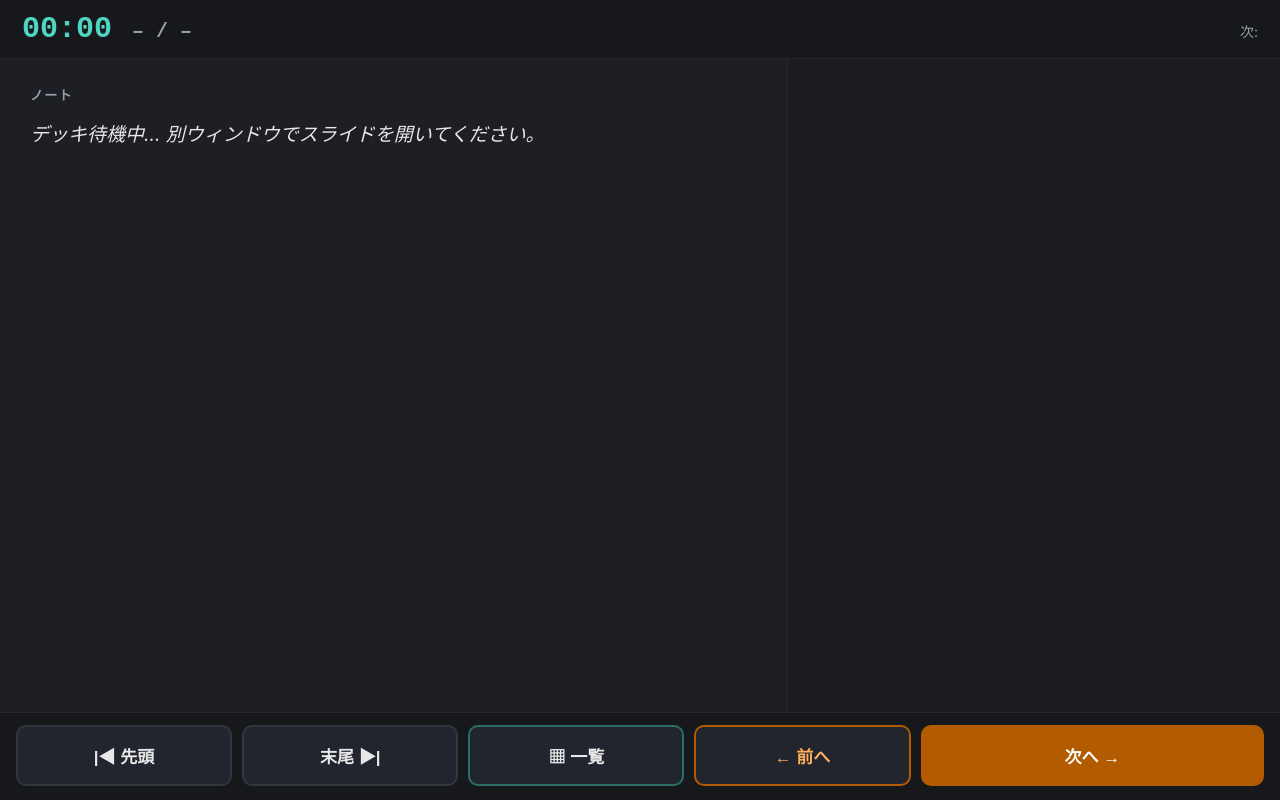
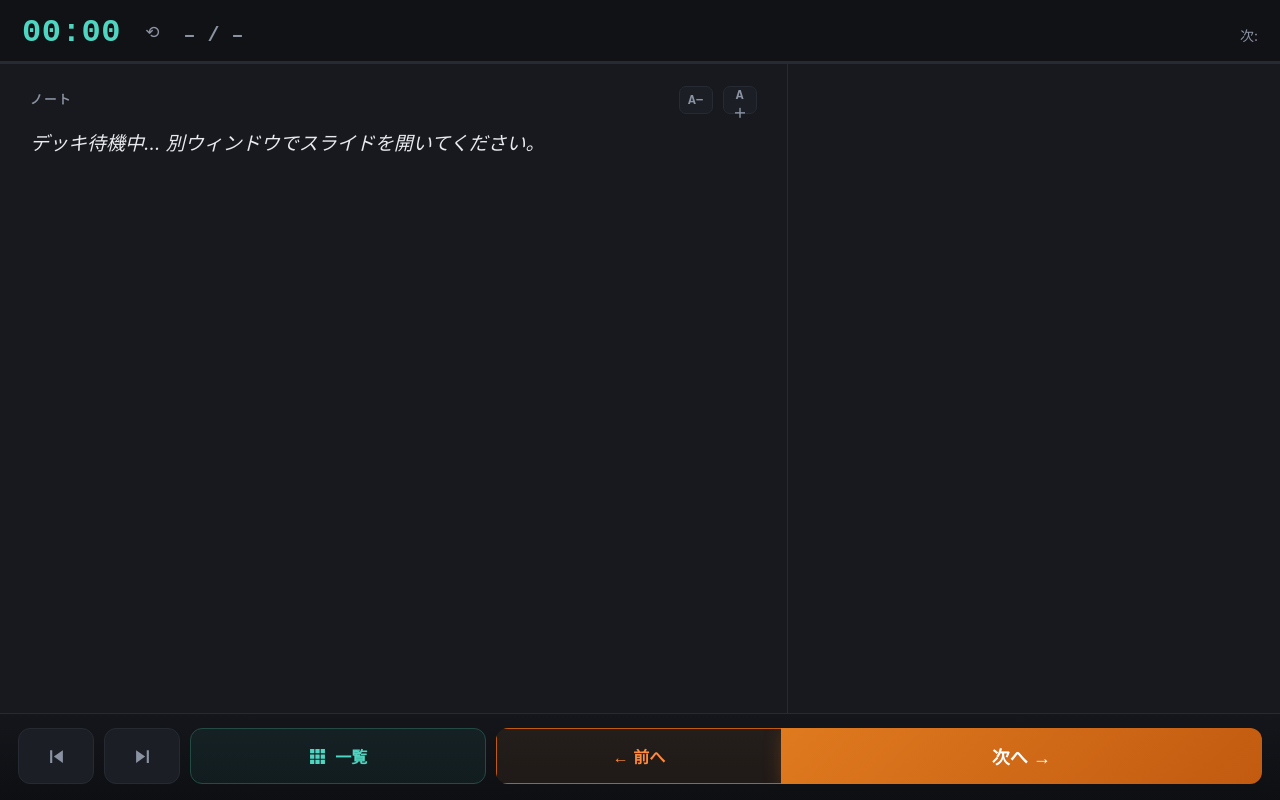
Before and after one commit to N283T/html-slide, a website: page template/presenter.html in a window 1280 px wide. Drawn offline with Linux system fonts and the light colour scheme.

Commit message:
feat: restyle the presenter console
- control row redesigned: icon-only first/last jumps, teal-tinted 一覧,
  and a joined 前へ/次へ pair with a gradient-filled 次へ (still one
  equal-height row, targets found by position)
- progress bar under the header (teal→orange, tracks slide position)
- notes font size A−/A＋ (14–34px, persisted in localStorage)
- one-click timer reset (⟲) next to the clock
- unified dark palette via CSS variables; current list row gets an
  accent border

```diff
--- a/core/presenter.js
+++ b/core/presenter.js
@@ -107,9 +107,27 @@
     el('current-title').textContent = msg.title || '';
     el('next-title').textContent = msg.nextTitle || '— 最後のスライド —';
     el('notes').innerHTML = msg.notes || '<em>このスライドにノートはありません。</em>';
+    const bar = document.querySelector('#progress > div');
+    if (bar) bar.style.width = ((msg.index + 1) / msg.total * 100) + '%';
     renderList();
     markCurrentTile();
   };
+
+  /* ---- notes font size (persisted) ---- */
+
+  let notesSize = 19;
+  try { notesSize = Number(localStorage.getItem('hs-notes-size')) || 19; } catch (_) {}
+
+  function applyNotesSize(delta) {
+    notesSize = Math.max(14, Math.min(34, notesSize + (delta || 0)));
+    el('notes').style.fontSize = notesSize + 'px';
+    try { localStorage.setItem('hs-notes-size', String(notesSize)); } catch (_) {}
+  }
+  applyNotesSize(0);
+  el('btn-notes-minus').addEventListener('click', function () { applyNotesSize(-2); });
+  el('btn-notes-plus').addEventListener('click', function () { applyNotesSize(2); });
+
+  el('btn-reset').addEventListener('click', function () { startedAt = Date.now(); });
 
   /* ---- controls ---- */
 
--- a/template/presenter.html
+++ b/template/presenter.html
@@ -5,80 +5,180 @@
 <title>Presenter — html-slide</title>
 <style>
   * { box-sizing: border-box; }
+  :root {
+    --bg: #101216;
+    --panel: #17191e;
+    --panel-2: #1b1e24;
+    --line: #262a32;
+    --fg: #e8eaef;
+    --muted: #8b93a3;
+    --accent: #ff8a3d;
+    --accent-deep: #c25a10;
+    --teal: #4fd6c2;
+  }
   body {
     margin: 0;
     height: 100vh;
     display: grid;
     grid-template-columns: 1.6fr 1fr;
-    grid-template-rows: auto 1fr auto;
-    gap: 1px;
-    background: #26282e;
-    color: #e8e8e8;
+    grid-template-rows: auto 3px 1fr auto;
+    background: var(--bg);
+    color: var(--fg);
     font: 15px/1.6 -apple-system, "Helvetica Neue", sans-serif;
   }
+
+  /* ---- header ---- */
   header {
     grid-column: 1 / -1;
     display: flex;
     align-items: baseline;
-    gap: 20px;
-    padding: 12px 22px;
-    background: #16181c;
+    gap: 18px;
+    padding: 14px 22px 10px;
   }
-  #clock { font: 700 30px ui-monospace, monospace; color: #4fd6c2; cursor: default; }
-  #position { font: 600 20px ui-monospace, monospace; color: #9aa0ab; }
+  #clock { font: 700 32px ui-monospace, monospace; color: var(--teal); letter-spacing: 0.02em; }
+  #btn-reset {
+    align-self: center;
+    border: none;
+    background: none;
+    color: var(--muted);
+    font-size: 17px;
+    cursor: pointer;
+    padding: 2px 6px;
+    border-radius: 6px;
+  }
+  #btn-reset:hover { color: var(--fg); background: var(--panel-2); }
+  #position { font: 600 20px ui-monospace, monospace; color: var(--muted); }
   #current-title { font-size: 18px; font-weight: 700; }
-  #next-wrap { margin-left: auto; color: #9aa0ab; font-size: 14px; }
-  #next-title { color: #e8e8e8; font-weight: 600; }
-  main { background: #1d1f24; padding: 26px 30px; overflow: auto; }
-  main h2 { margin: 0 0 12px; font-size: 13px; letter-spacing: 0.1em; color: #9aa0ab; }
-  #notes { font-size: 19px; line-height: 1.8; }
-  nav { background: #1a1c21; overflow: auto; padding: 14px 0; }
+  #next-wrap { margin-left: auto; color: var(--muted); font-size: 14px; }
+  #next-title { color: var(--fg); font-weight: 600; }
+
+  /* ---- progress ---- */
+  #progress { grid-column: 1 / -1; background: var(--line); }
+  #progress > div {
+    height: 100%;
+    width: 0;
+    background: linear-gradient(90deg, var(--teal), var(--accent));
+    transition: width 0.25s ease;
+  }
+
+  /* ---- notes / list ---- */
+  main {
+    background: var(--panel);
+    padding: 22px 30px;
+    overflow: auto;
+    border-right: 1px solid var(--line);
+  }
+  main .notes-head {
+    display: flex;
+    align-items: center;
+    gap: 10px;
+    margin-bottom: 12px;
+  }
+  main .notes-head h2 {
+    margin: 0;
+    font-size: 12.5px;
+    letter-spacing: 0.12em;
+    color: var(--muted);
+    flex: 1;
+  }
+  .notes-head button {
+    border: 1px solid var(--line);
+    background: var(--panel-2);
+    color: var(--muted);
+    border-radius: 7px;
+    width: 34px;
+    height: 28px;
+    font: 600 13px ui-monospace, monospace;
+    cursor: pointer;
+  }
+  .notes-head button:hover { color: var(--fg); border-color: #3a4050; }
+  #notes { font-size: 19px; line-height: 1.85; }
+  nav { background: var(--panel); overflow: auto; padding: 12px 0; }
   #list { list-style: none; margin: 0; padding: 0; }
-  #list li { padding: 7px 22px; cursor: pointer; color: #b9bec8; font-size: 14px; }
-  #list li:hover { background: #24262d; }
-  #list li.is-current { background: #2c3040; color: #fff; font-weight: 600; }
-  kbd { background: #2c2f37; border-radius: 4px; padding: 1px 6px; font-size: 12px; }
+  #list li {
+    padding: 7px 22px;
+    cursor: pointer;
+    color: var(--muted);
+    font-size: 14px;
+    border-left: 3px solid transparent;
+  }
+  #list li:hover { background: var(--panel-2); color: var(--fg); }
+  #list li.is-current {
+    background: var(--panel-2);
+    color: #fff;
+    font-weight: 600;
+    border-left-color: var(--accent);
+  }
+  kbd { background: #262a32; border-radius: 4px; padding: 1px 6px; font-size: 12px; }
 
-  /* ---- big control row ----
-   * One row of equal-width buttons: at a lectern the target is found
-   * by position, and a row of differently sized ones is harder to hit
-   * without looking. Only 次へ is filled, so the eye lands on the
-   * button pressed most; 前へ is the same hue outlined. */
+  /* ---- control row ----
+   * Equal-height row, found by position at a lectern. 次へ is the one
+   * filled button — the one pressed most — with 前へ joined to it as
+   * an outlined pair. Utility buttons sit left, quieter. */
   footer.controls {
     grid-column: 1 / -1;
     display: flex;
+    align-items: stretch;
     gap: 10px;
-    padding: 12px 16px 14px;
-    background: #16181c;
+    padding: 14px 18px 16px;
+    background: linear-gradient(180deg, #14161b, #0d0f13);
+    border-top: 1px solid var(--line);
   }
   .controls button {
-    flex: 1 1 0;
     display: flex;
     align-items: center;
     justify-content: center;
-    gap: 8px;
-    padding: 16px 0;
-    border: 2px solid #33363f;
-    border-radius: 10px;
-    background: #22252d;
-    color: #e8e8e8;
-    font-size: 17px;
+    gap: 9px;
+    border: 1px solid var(--line);
+    border-radius: 12px;
+    background: var(--panel-2);
+    color: var(--fg);
+    font-size: 16px;
     font-weight: 600;
     cursor: pointer;
+    padding: 15px 0;
+    transition: transform 0.1s ease, background 0.15s ease, border-color 0.15s ease;
   }
-  .controls button:hover { border-color: #565c69; }
-  .controls button.is-overview { border-color: #2b6f64; }
-  .controls button.is-overview:hover { border-color: #4fd6c2; }
-  .controls button.is-overview.is-on { background: #1d3833; border-color: #4fd6c2; }
-  .controls button.is-prev { border-color: #b35b00; color: #ffb05c; }
-  .controls button.is-prev:hover { background: #2a2118; }
-  .controls button.is-next {
-    background: #b35b00;
-    border-color: #b35b00;
+  .controls button:active { transform: scale(0.97); }
+  .controls svg { width: 17px; height: 17px; fill: currentColor; flex: none; }
+
+  .controls .jump { flex: 0 0 76px; color: var(--muted); }
+  .controls .jump:hover { color: var(--fg); border-color: #3a4050; }
+
+  .controls #btn-overview {
+    flex: 1;
+    color: var(--teal);
+    border-color: #234b44;
+    background: rgba(79, 214, 194, 0.06);
+  }
+  .controls #btn-overview:hover { border-color: var(--teal); }
+  .controls #btn-overview.is-on { background: rgba(79, 214, 194, 0.16); border-color: var(--teal); }
+
+  .controls .pair {
+    flex: 2.6;
+    display: flex;
+    gap: 0;
+    border-radius: 12px;
+    overflow: hidden;
+  }
+  .controls .pair button { border-radius: 0; }
+  .controls #btn-prev {
+    flex: 1;
+    color: var(--accent);
+    border: 1px solid var(--accent-deep);
+    border-right: none;
+    background: rgba(255, 138, 61, 0.07);
+  }
+  .controls #btn-prev:hover { background: rgba(255, 138, 61, 0.15); }
+  .controls #btn-next {
+    flex: 1.7;
+    font-size: 18px;
+    border: none;
+    background: linear-gradient(135deg, #e07a1f, var(--accent-deep));
     color: #fff;
-    flex-grow: 1.6;
+    box-shadow: 0 4px 18px rgba(224, 122, 31, 0.25);
   }
-  .controls button.is-next:hover { background: #cc6a00; border-color: #cc6a00; }
+  .controls #btn-next:hover { filter: brightness(1.1); }
 
   /* ---- slide overview overlay ---- */
   #overview {
@@ -100,10 +200,10 @@
     border: 2px solid #2c2f37;
     border-radius: 8px;
     overflow: hidden;
-    background: #17191e;
+    background: var(--panel);
   }
-  #overview .tile:hover { border-color: #b35b00; }
-  #overview .tile.is-current { border-color: #4fd6c2; }
+  #overview .tile:hover { border-color: var(--accent); }
+  #overview .tile.is-current { border-color: var(--teal); }
   #overview .tile img { display: block; width: 100%; aspect-ratio: 16/9; object-fit: cover; }
   #overview .tile .ph {
     display: flex;
@@ -128,22 +228,37 @@
 </head>
 <body>
 <header>
-  <span id="clock" title="r でリセット">00:00</span>
+  <span id="clock">00:00</span>
+  <button id="btn-reset" title="タイマーをリセット (r)">⟲</button>
   <span id="position">– / –</span>
   <span id="current-title"></span>
   <span id="next-wrap">次: <span id="next-title"></span></span>
 </header>
+<div id="progress"><div></div></div>
 <main>
-  <h2>ノート</h2>
+  <div class="notes-head">
+    <h2>ノート</h2>
+    <button id="btn-notes-minus" title="ノートの文字を小さく">A−</button>
+    <button id="btn-notes-plus" title="ノートの文字を大きく">A＋</button>
+  </div>
   <div id="notes"><em>デッキ待機中… 別ウィンドウでスライドを開いてください。</em></div>
 </main>
 <nav><ul id="list"></ul></nav>
 <footer class="controls">
-  <button id="btn-first" title="先頭へ (Home)">|◀ 先頭</button>
-  <button id="btn-last" title="末尾へ (End)">末尾 ▶|</button>
-  <button id="btn-overview" class="is-overview" title="スライド一覧 (o)">▦ 一覧</button>
-  <button id="btn-prev" class="is-prev" title="前へ (←)">← 前へ</button>
-  <button id="btn-next" class="is-next" title="次へ (→ / Space)">次へ →</button>
+  <button id="btn-first" class="jump" title="先頭へ (Home)">
+    <svg viewBox="0 0 16 16"><path d="M2 2h2v12H2zM14 2v12L5.5 8z"/></svg>
+  </button>
+  <button id="btn-last" class="jump" title="末尾へ (End)">
+    <svg viewBox="0 0 16 16"><path d="M12 2h2v12h-2zM2 2v12L10.5 8z"/></svg>
+  </button>
+  <button id="btn-overview" title="スライド一覧 (o)">
+    <svg viewBox="0 0 16 16"><path d="M1 1h4v4H1zM6 1h4v4H6zM11 1h4v4h-4zM1 6h4v4H1zM6 6h4v4H6zM11 6h4v4h-4zM1 11h4v4H1zM6 11h4v4H6zM11 11h4v4h-4z"/></svg>
+    一覧
+  </button>
+  <div class="pair">
+    <button id="btn-prev" title="前へ (←)">← 前へ</button>
+    <button id="btn-next" title="次へ (→ / Space)">次へ →</button>
+  </div>
 </footer>
 <div id="overview" hidden>
   <p class="ov-hint">クリックでそのスライドへ。画像は <code>html-slide capture</code> の出力（slide-captures/）を使い、無ければ番号タイルで代用します。<kbd>o</kbd> / <kbd>Esc</kbd> で閉じる</p>
```
